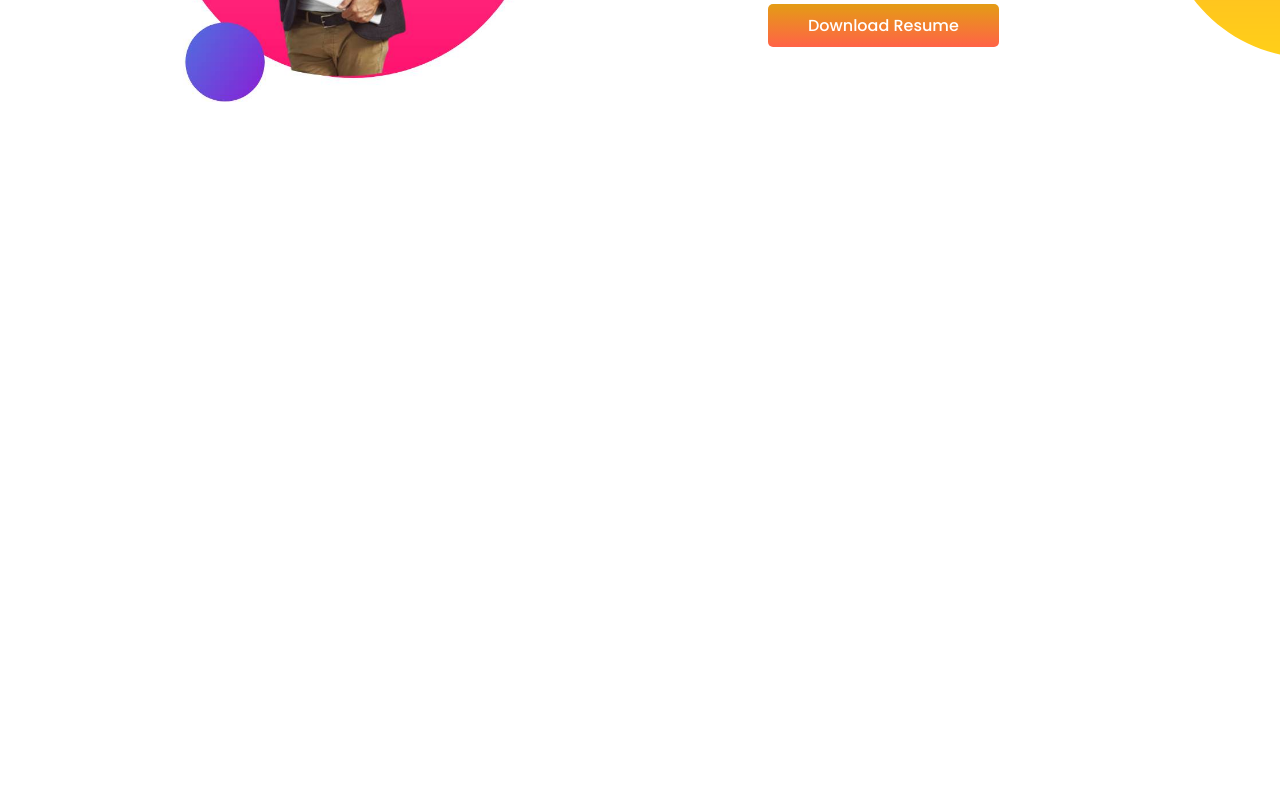
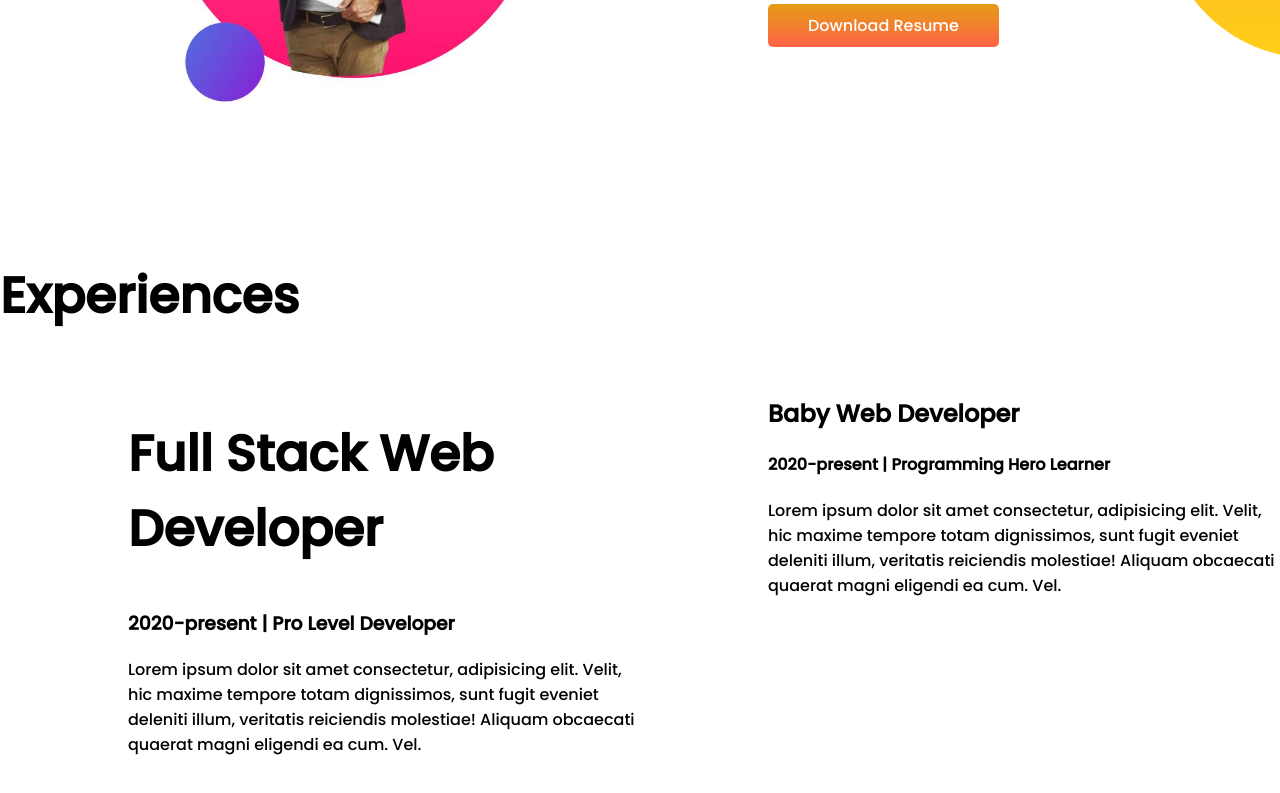
Before and after one commit to 002imran/practice_portfolio, a plain HTML site: page index.html in a window 1280 px wide. Shown: the part 903-1696 px from the top of the page. Before the commit the page ends 1162 px from the top, so only its background shows below. Drawn offline with Linux system fonts and the light colour scheme.

Commit message:
experience

```diff
--- a/index.html
+++ b/index.html
@@ -14,7 +14,7 @@
 
 </head>
 <body>
-    <section class="top-banner">
+    <section class="top-banner felxible-container">
         <div class="half-width">
             <h1>Hello, Welcome</h1>
             <h1> <span class="orange-color">Al Imran</span> WOrld!</h1>
@@ -32,7 +32,7 @@
 
     </section>
 
-    <section class="big-dream">
+    <section class="big-dream felxible-container">
         <div class="half-width">
             <img src="./images/myphoto2.jpg" alt="myphoto2">
         </div>
@@ -46,6 +46,28 @@
     </section>
 
 
+    <section class="experience-area">
+        <h1>Experiences</h1>
+        <div class="experience felxible-container">
+            <div class="half-width">
+                <h1>Full Stack Web Developer</h1>
+                <h3>2020-present | Pro Level Developer</h3>
+                <p>Lorem ipsum dolor sit amet consectetur, adipisicing elit. Velit, hic maxime tempore totam dignissimos, sunt fugit
+                    eveniet deleniti illum, veritatis reiciendis molestiae! Aliquam obcaecati quaerat magni eligendi ea cum. Vel.
+                </p>
+            </div>
+
+            <div class="half-width">
+                <h2>Baby Web Developer</h2>
+                <h4>2020-present | Programming Hero Learner</h4>
+                <p>Lorem ipsum dolor sit amet consectetur, adipisicing elit. Velit, hic maxime tempore totam dignissimos, sunt fugit
+                    eveniet deleniti illum, veritatis reiciendis molestiae! Aliquam obcaecati quaerat magni eligendi ea cum. Vel.
+                </p>
+            </div>
+        </div>
+
+    </section>
+
 
 
 </body>
--- a/style.css
+++ b/style.css
@@ -13,7 +13,7 @@ h1{
 .orange-color{
     color: rgb(243, 168, 29);
 }
-section{
+.felxible-container{
     display: flex;
     margin-bottom: 150px;
 
```
